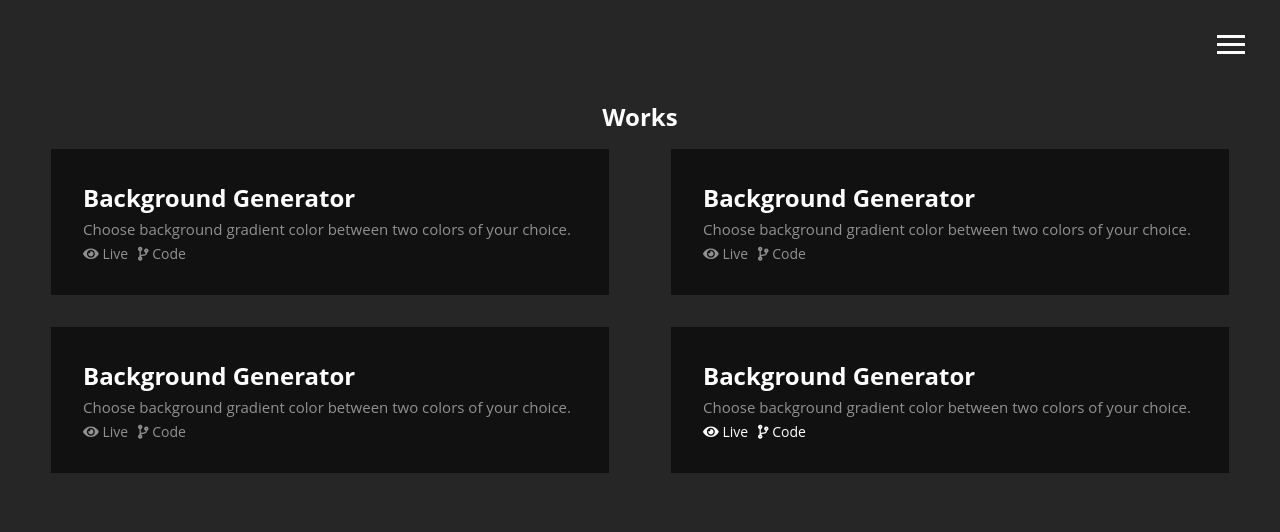
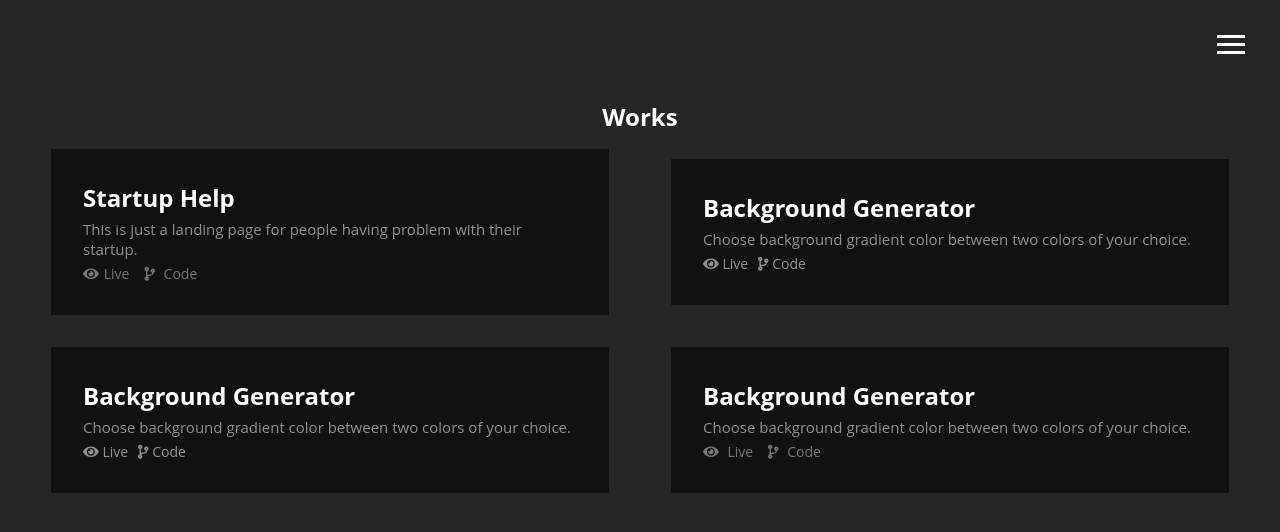
Before and after one commit to olacodes1/Olacodes, a plain HTML site: page src/pages/works.html in a window 1280 px wide. Drawn offline with Linux system fonts and the light colour scheme.

Commit message:
portfolio project 1

```diff
--- a/src/css/partials/_work.scss
+++ b/src/css/partials/_work.scss
@@ -44,6 +44,15 @@
     div {
       margin-right: 10px;
       cursor: pointer;
+
+      a {
+        color: #777778;
+        margin-right: 5px;
+
+        i {
+          padding-right: 5px;
+        }
+      }
     }
   }
 }
--- a/src/pages/works.html
+++ b/src/pages/works.html
@@ -20,7 +20,7 @@
     <nav>
       <ul class="nav-links">
         <li class="nav-item">
-          <a href="../index.html">Home</a>
+          <a href="../../index.html">Home</a>
         </li>
         <li class="nav-item">
           <a href="./works.html">Works</a>
@@ -38,18 +38,23 @@
       <h1>Works</h1>
       <div class="cards">
         <div class="card">
-          <h1>Background Generator</h1>
+          <h1>Startup Help</h1>
           <p>
-            Choose background gradient color between two colors of your choice.
+            This is just a landing page for people having problem with their
+            startup.
           </p>
           <div class="display">
             <div class="live">
-              <i class="fa fa-eye" aria-hidden="true"></i>
-              Live
+              <a
+                href="
+              https://startup-help.netlify.app"
+                ><i class="fa fa-eye" aria-hidden="true"></i>Live</a
+              >
             </div>
             <div class="code">
-              <i class="fa fa-code-branch" aria-hidden="true"></i>
-              Code
+              <a href="https://github.com/olacodes1/startup"
+                ><i class="fa fa-code-branch" aria-hidden="true"></i> Code</a
+              >
             </div>
           </div>
         </div>
```
Also changed, not shown: src/css/main.css, 1 other file.
